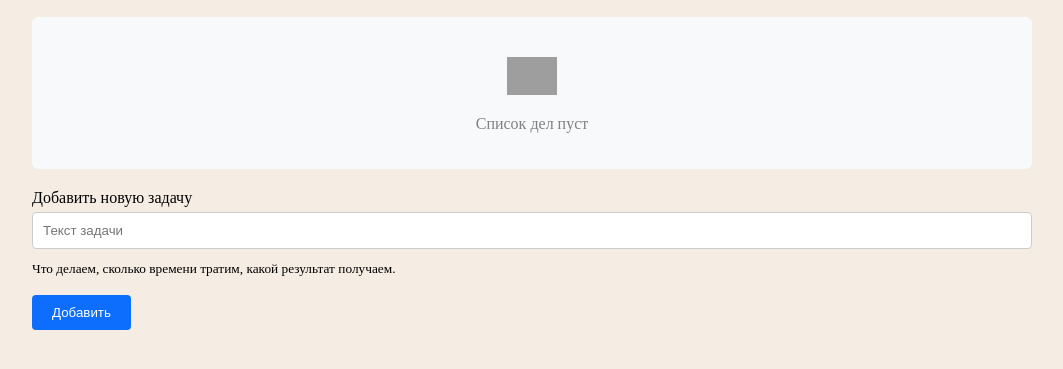
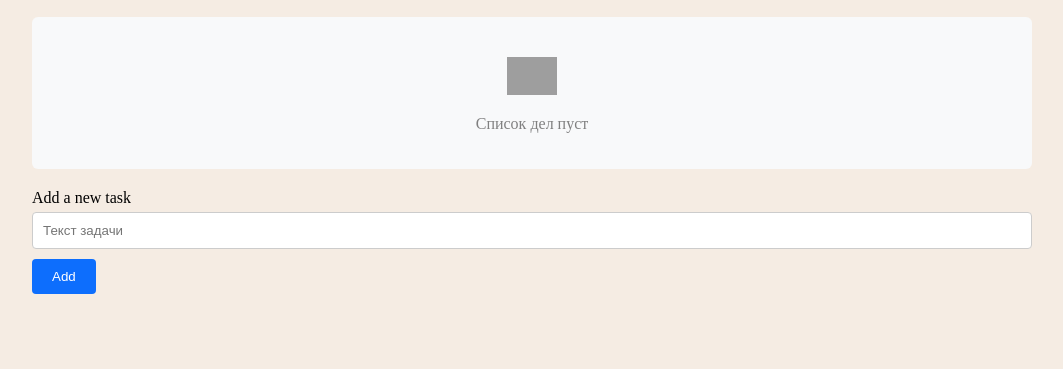
Before and after one commit to Dashiel333/todo, a plain HTML site: page index.html in a window 1280 px wide. Shown: the part 115-484 px from the top of the page, without its empty margins (108-1171 px from the left). Drawn offline with Linux system fonts and the light colour scheme; grey boxes are pictures that could not be loaded.

Commit message:
index.html

```diff
--- a/index.html
+++ b/index.html
@@ -34,10 +34,9 @@
 
         <div class="add-task">
             <form id="addTaskForm">
-                <label for="taskInput">Добавить новую задачу</label>
+                <label for="taskInput">Add a new task</label>
                 <input type="text" id="taskInput" placeholder="Текст задачи" />
-                <small>Что делаем, сколько времени тратим, какой результат получаем.</small><br><br>
-                <button type="submit" class="btn-add">Добавить</button>
+                <button type="submit" class="btn-add">Add</button>
             </form>
         </div>
     </div>
```
